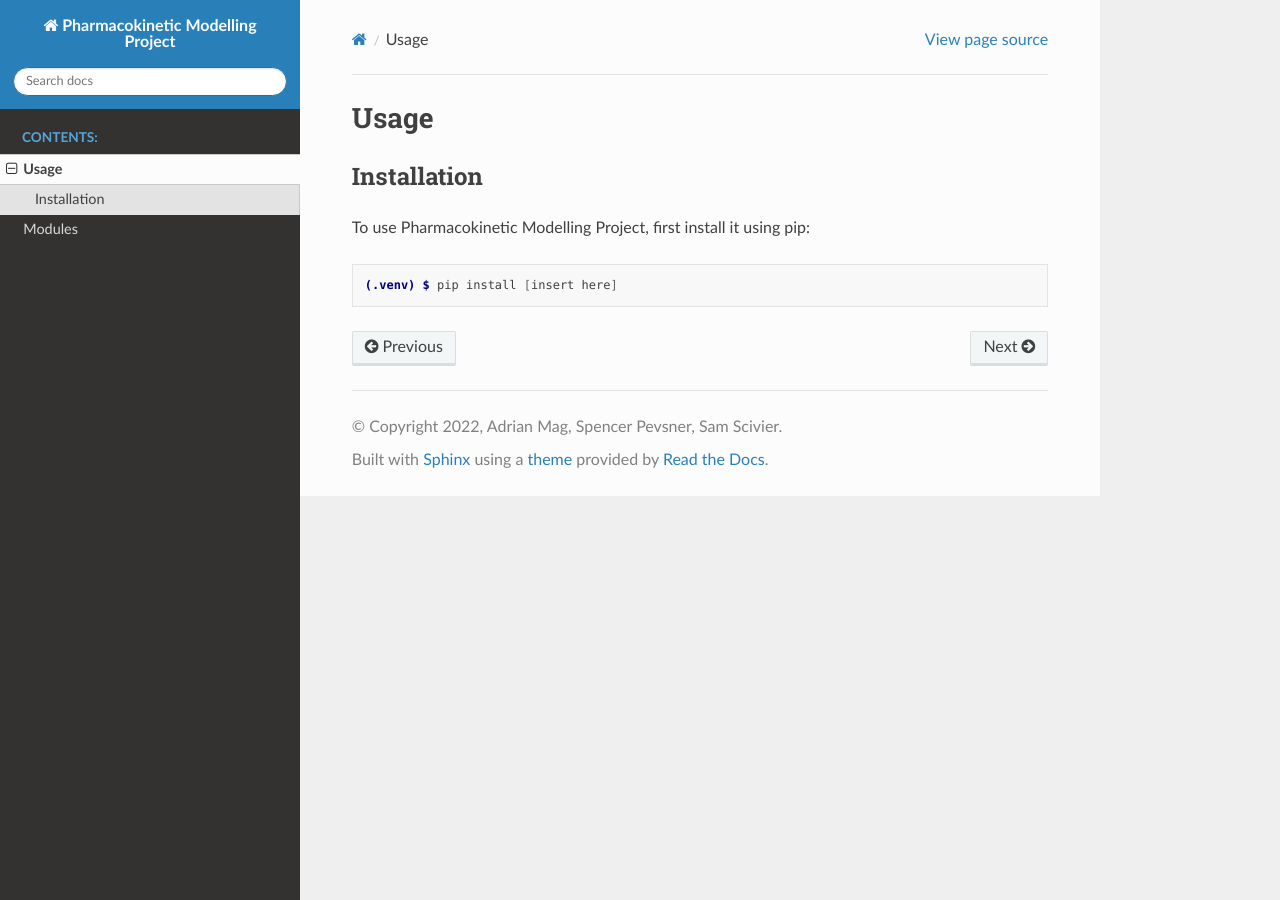
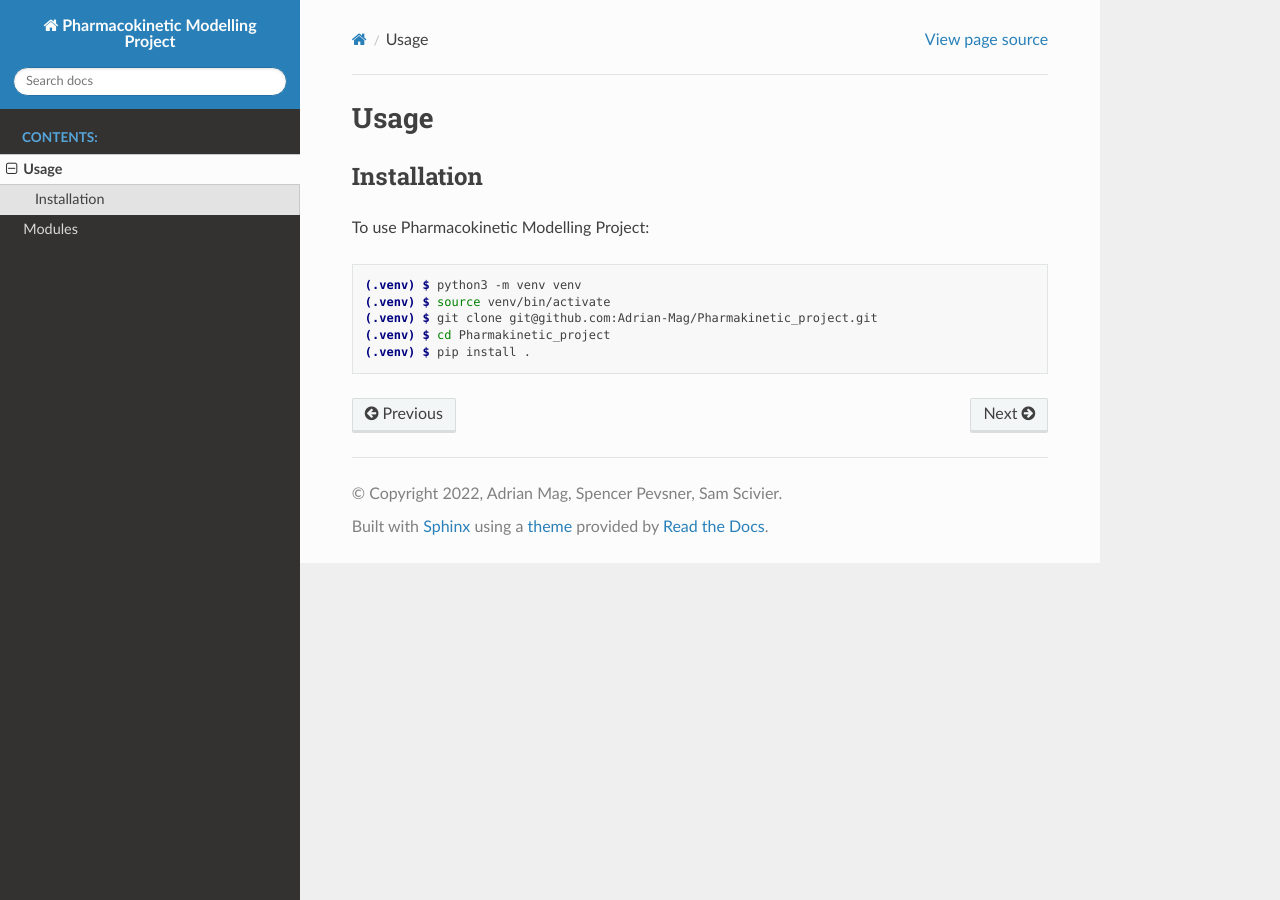
Before and after one commit to Adrian-Mag/Pharmakinetic_project, a Sphinx documentation site: the page built from docs/source/usage.rst, in a window 1280 px wide. Built offline with Sphinx 7.4.7 and the Read the Docs theme 2.0.0, drawn with Linux system fonts in a browser that asks for light colours.

Commit message:
Update usage.rst

```diff
--- a/docs/source/usage.rst
+++ b/docs/source/usage.rst
@@ -4,8 +4,12 @@ Usage
 Installation
 ------------
 
-To use Pharmacokinetic Modelling Project, first install it using pip:
+To use Pharmacokinetic Modelling Project:
 
 .. code-block:: console
 
-   (.venv) $ pip install [insert here]
+   (.venv) $ python3 -m venv venv
+   (.venv) $ source venv/bin/activate
+   (.venv) $ git clone git@github.com:Adrian-Mag/Pharmakinetic_project.git
+   (.venv) $ cd Pharmakinetic_project
+   (.venv) $ pip install .
```
